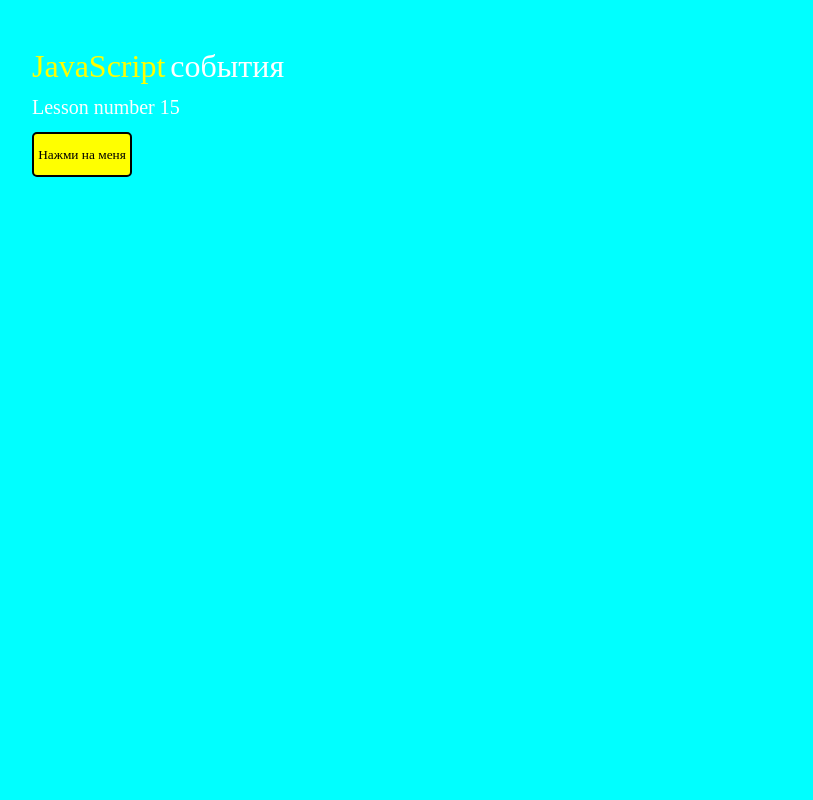
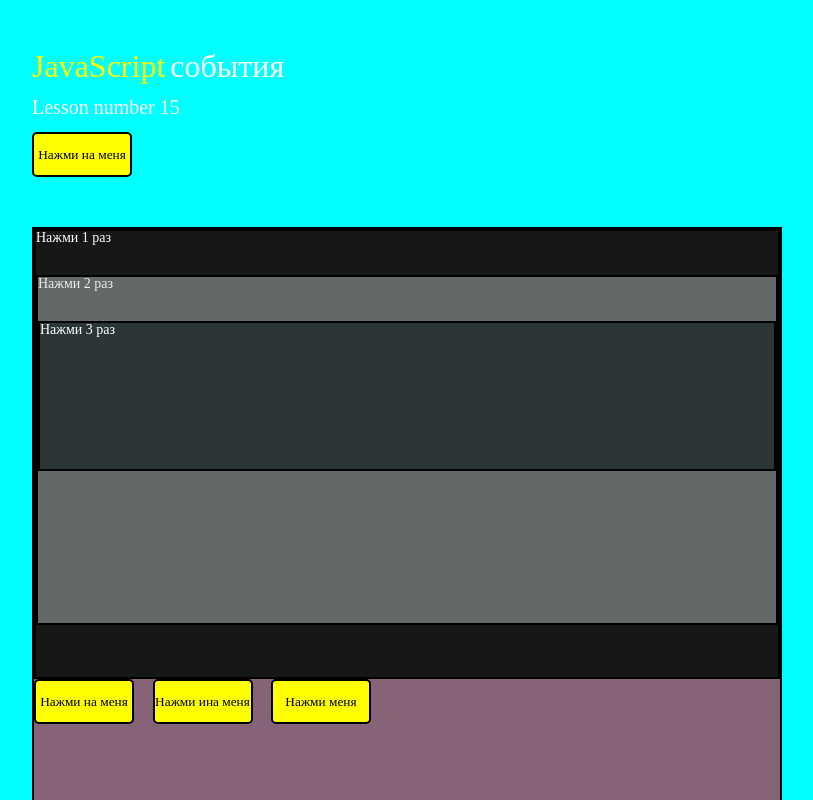
Before and after one commit to Daniil-Vankevich/jsLearn, a plain HTML site: page DOM/listener.html in a window 1280 px wide. Shown: the top 800 px of the page, without its empty margins (18-831 px from the left). Drawn offline with Linux system fonts and the light colour scheme.

Commit message:
всплытие перехват и делегирование

```diff
--- a/DOM/listener.css
+++ b/DOM/listener.css
@@ -69,9 +69,45 @@
 	color: black;
 	border-radius: 5px;
 	border: 2px solid #000;
+	margin-bottom: 50px;
+	margin-right: 15px;
 }
 
 .btn:active {
 	color: rgb(255, 142, 5);
 	background-color: #fff;
 }
+
+.wrapper {
+	width: 750px;
+	height: 800px;
+	border: 2px solid #000;
+	background-color:rgb(134, 99, 118);
+	margin-bottom: 50px;
+}
+
+.block {
+	width: auto;
+	height: 450px;
+	color: rgb(253, 253, 253);
+	border: 2px solid #000;
+	background-color:rgb(22, 24, 24);
+
+}
+.block__inner {
+	width: auto;
+	height: 350px;
+	color: rgb(236, 236, 236);
+	border: 2px solid #000;
+	background-color:rgb(99, 104, 104);
+	margin-top: 30px;
+}
+
+.block__inner-3 {
+	width: auto;
+	height: 150px;
+	color: rgb(255, 255, 255);
+	border: 2px solid #000;
+	background-color:rgb(45, 54, 54);
+	margin-top: 30px;
+}
--- a/DOM/listener.html
+++ b/DOM/listener.html
@@ -11,7 +11,25 @@
 		<span>JavaScript</span>события
 	</h1>
 	<p class="description">Lesson number 15</p>
-	<button class="btn" type="button">Нажми на меня</button>
+	<button class="btn" type="button"> <span>Нажми на меня</span></button>
+
+	<div class="wrapper">
+		<div class="block">
+			Нажми 1 раз
+			<div class="block__inner">
+				Нажми 2 раз
+				<div class="block__inner-3">
+					Нажми 3 раз
+				</div>
+			</div>
+		</div>
+
+		<button class="btn" type="button"> <span>Нажми на меня</span></button>
+		<button class="btn" type="button"> <span>Нажми ина меня</span></button>
+		<button class="btn" type="button"> <span>Нажми меня</span></button>
+
+</div>
+
 	<script src="./listener.js"></script>
 </body>
 </html>
--- a/DOM/listener.js
+++ b/DOM/listener.js
@@ -44,19 +44,75 @@
 
 //опции...........
 
-const options = {
-	"capture": false,
-	"once": true, //если тру, то обработчик будет автоматически удален после выполнения, т.е появляется removeEventListener
-	"passive": false,
+// const options = {
+// 	"capture": false,
+// 	"once": true, //если тру, то обработчик будет автоматически удален после выполнения, т.е появляется removeEventListener
+// 	"passive": false,
+// }
+
+// function showConsole() {
+// 	console.log('Click');
+// }
+// button.addEventListener('click',showConsole, options)
+
+// function showConsoleo() {
+// 	console.log('Clack');
+// 	// button.removeEventListener('click', showConsoleo);
+// }
+// button.addEventListener('click',showConsoleo)
+
+
+//параметр event, который можно добавить в функцию, позволяет узнать тип применяемого события, его цель, т.е объект на котором он срабатывает. Также дает узнать объект которому назначен этот обработчик, можно узнать положение курсора мыши по оси x and y...Все детали события можно узнать выведя в консоль это событие.........
+
+// const options = {
+// 	"capture": false,
+// 	"once": true, //если тру, то обработчик будет автоматически удален после выполнения, т.е появляется removeEventListener
+// 	"passive": false,
+// }
+
+// function showConsole(event) {
+// 	console.log(event.clientX);
+// }
+// button.addEventListener('click',showConsole, options)
+
+// function showConsoleo(event) {
+// 	console.log(event.clientY);
+// 	console.log(event);
+// }
+// button.addEventListener('mouseenter',showConsoleo, options)
+// button.addEventListener('click',showConsoleo, options)
+
+
+// погружение и всплытие........
+
+// const block = document.querySelector('.block');
+// const blockInner = document.querySelector('.block__inner');
+// const blockInnerInner = document.querySelector('.block__inner-3');
+
+// block.addEventListener('click', function (event) {
+// 	console.log('Click on the block');
+// 	// console.log(event.target);
+// })
+
+// blockInner.addEventListener('click', function (event) {
+// 	console.log('Click on the block level 2');
+// }, {'capture': true})
+
+// blockInnerInner.addEventListener('click', function (event) {
+// 	console.log('Click on the block level 3');
+// 	// event.stopPropagation();
+// })
+
+// делегирование событий...всплытие и перехват событий позволяют реализовать этот важный прием...............................
+
+const wrapperBtn = document.querySelector('.wrapper');
+
+function showConsole () {
+	console.log('Congratilations');
 }
 
-function showConsole() {
-	console.log('Click');
-}
-button.addEventListener('click',showConsole, options)
-
-function showConsoleo() {
-	console.log('Clack');
-	// button.removeEventListener('click', showConsoleo);
-}
-button.addEventListener('click',showConsoleo)
+wrapperBtn.addEventListener("click", function(event) {
+	if(event.target.closest('.btn')) {
+		showConsole();
+	}
+});
```
